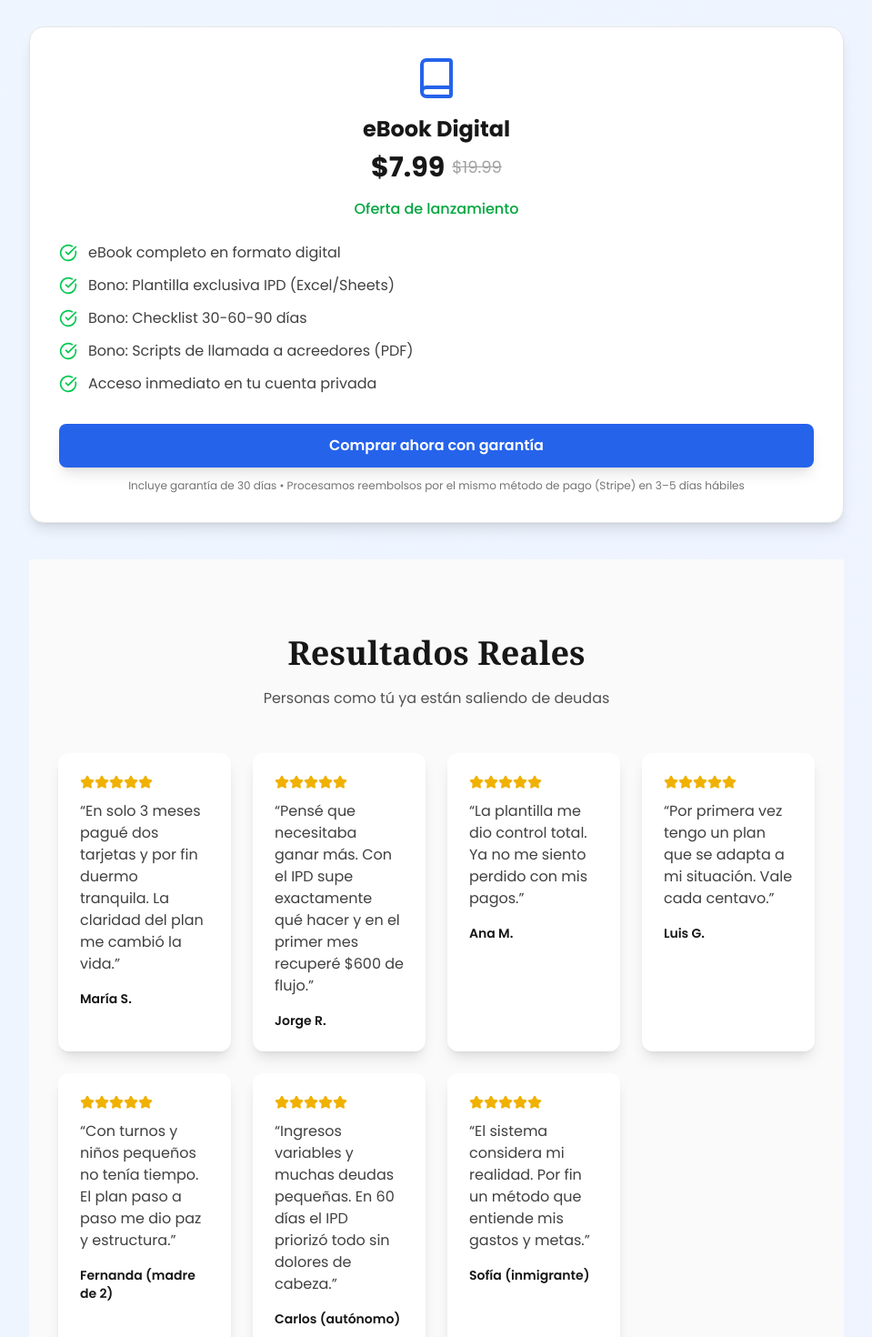
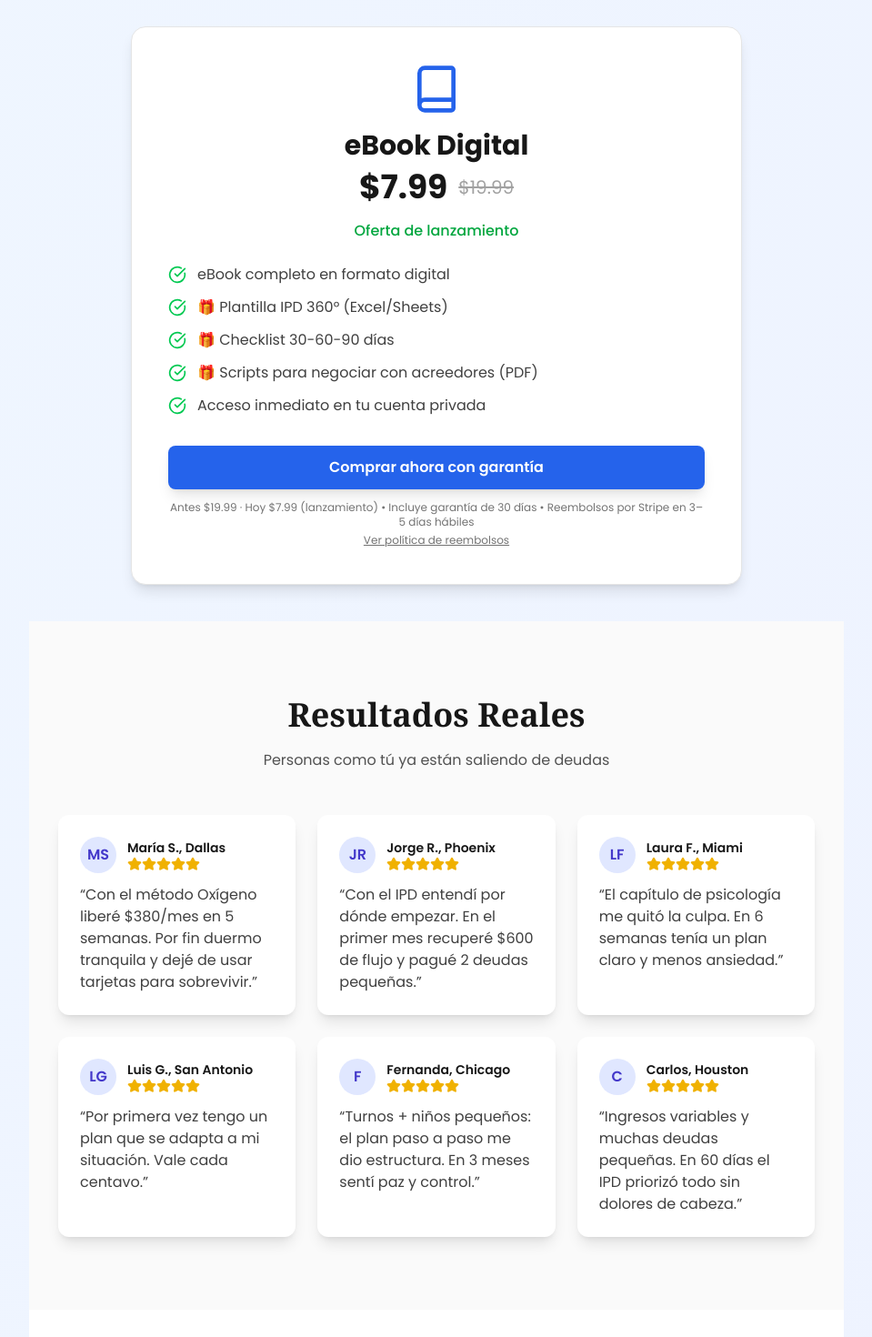
Before and after one commit to rolandorodriguez1229/deudafuerapazdentromew, a Next.js app: page /comprar in a window 1280 px wide. Shown: the part 520-1990 px from the top of the page at 91% size, without its empty margins (160-1119 px from the left). Built offline with nearby package versions, Linux system fonts and the light colour scheme.

Commit message:
Se modificaron copys para crear maquina de ventas

```diff
--- a/src/app/comprar/page.tsx
+++ b/src/app/comprar/page.tsx
@@ -26,15 +26,15 @@ export default function ComprarPage() {
               </p>
             </div>
 
-            <div className="grid md:grid-cols-1 gap-8">
+            <div className="grid md:grid-cols-1 gap-8 place-items-center">
               {/* eBook Digital único */}
-              <div className="bg-white rounded-2xl shadow-lg p-8 border border-neutral-200">
+              <div className="bg-white rounded-2xl shadow-lg p-10 border border-neutral-200 w-full max-w-2xl">
                 <div className="text-center mb-6">
-                  <Book className="h-12 w-12 text-primary-600 mx-auto mb-4" />
-                  <h3 className="text-2xl font-bold text-neutral-900 mb-2">eBook Digital</h3>
-                  <div className="flex items-center justify-center space-x-2 mb-4">
-                    <span className="text-3xl font-bold text-neutral-900">$7.99</span>
-                    <span className="text-lg text-neutral-400 line-through">$19.99</span>
+                  <Book className="h-14 w-14 text-primary-600 mx-auto mb-4" />
+                  <h3 className="text-3xl font-bold text-neutral-900 mb-2">eBook Digital</h3>
+                  <div className="flex items-center justify-center space-x-3 mb-4">
+                    <span className="text-4xl font-bold text-neutral-900">$7.99</span>
+                    <span className="text-xl text-neutral-400 line-through">$19.99</span>
                   </div>
                   <p className="text-green-600 font-medium">Oferta de lanzamiento</p>
                 </div>
@@ -46,15 +46,15 @@ export default function ComprarPage() {
                   </li>
                   <li className="flex items-start space-x-3">
                     <CheckCircle className="h-5 w-5 text-green-500 mt-0.5 flex-shrink-0" />
-                    <span className="text-neutral-700">Bono: Plantilla exclusiva IPD (Excel/Sheets)</span>
+                    <span className="text-neutral-700">🎁 Plantilla IPD 360° (Excel/Sheets)</span>
                   </li>
                   <li className="flex items-start space-x-3">
                     <CheckCircle className="h-5 w-5 text-green-500 mt-0.5 flex-shrink-0" />
-                    <span className="text-neutral-700">Bono: Checklist 30-60-90 días</span>
+                    <span className="text-neutral-700">🎁 Checklist 30-60-90 días</span>
                   </li>
                   <li className="flex items-start space-x-3">
                     <CheckCircle className="h-5 w-5 text-green-500 mt-0.5 flex-shrink-0" />
-                    <span className="text-neutral-700">Bono: Scripts de llamada a acreedores (PDF)</span>
+                    <span className="text-neutral-700">🎁 Scripts para negociar con acreedores (PDF)</span>
                   </li>
                   <li className="flex items-start space-x-3">
                     <CheckCircle className="h-5 w-5 text-green-500 mt-0.5 flex-shrink-0" />
@@ -65,7 +65,8 @@ export default function ComprarPage() {
                 <a className="w-full btn-primary block text-center" href="/checkout">
                   Comprar ahora con garantía
                 </a>
-                <p className="text-xs text-neutral-500 text-center mt-3">Incluye garantía de 30 días • Procesamos reembolsos por el mismo método de pago (Stripe) en 3–5 días hábiles</p>
+                <p className="text-xs text-neutral-500 text-center mt-3">Antes $19.99 · Hoy $7.99 (lanzamiento) • Incluye garantía de 30 días • Reembolsos por Stripe en 3–5 días hábiles</p>
+                <p className="text-xs text-neutral-500 text-center mt-1"><a className="underline" href="/garantia">Ver política de reembolsos</a></p>
               </div>
             </div>
 
--- /dev/null
+++ b/src/app/garantia/page.tsx
@@ -0,0 +1,51 @@
+export default function GarantiaPage() {
+  return (
+    <main>
+      <section className="py-16 bg-white">
+        <div className="section-container max-w-3xl">
+          <h1 className="heading-lg text-neutral-900 mb-4">Garantía y Reembolsos</h1>
+          <p className="text-neutral-700 mb-6">
+            Confiamos totalmente en el método y queremos que compres sin riesgo. Por eso ofrecemos una
+            garantía clara y sencilla.
+          </p>
+
+          <div className="bg-neutral-50 border border-neutral-200 rounded-xl p-6 space-y-4">
+            <div>
+              <h2 className="font-semibold text-neutral-900 mb-1">Garantía de 30 días</h2>
+              <p className="text-neutral-700">
+                Prueba el método durante 30 días. Si no liberas al menos el doble de lo que pagaste por el libro,
+                te devolvemos tu dinero. Sin preguntas.
+              </p>
+            </div>
+
+            <div>
+              <h2 className="font-semibold text-neutral-900 mb-1">Cómo solicitar un reembolso</h2>
+              <ul className="list-disc pl-5 space-y-1 text-neutral-700">
+                <li>Escríbenos dentro de los 30 días posteriores a tu compra indicando tu email y número de pedido.</li>
+                <li>Procesamos reembolsos por el mismo método de pago (Stripe).</li>
+                <li>El abono suele reflejarse en 3–5 días hábiles, dependiendo de tu banco.</li>
+              </ul>
+            </div>
+
+            <div>
+              <h2 className="font-semibold text-neutral-900 mb-1">Condiciones</h2>
+              <ul className="list-disc pl-5 space-y-1 text-neutral-700">
+                <li>La garantía aplica a la compra del eBook digital “Deuda Fuera, Paz Dentro”.</li>
+                <li>No solicitamos explicaciones, pero agradecemos comentarios para mejorar.</li>
+                <li>Si tienes problemas con la descarga o acceso, te asistimos primero para que puedas probarlo.</li>
+              </ul>
+            </div>
+
+            <div>
+              <h2 className="font-semibold text-neutral-900 mb-1">Contacto</h2>
+              <p className="text-neutral-700">
+                ¿Necesitas ayuda con tu pedido? Escríbenos a
+                <span className="font-medium"> contacto@deudafuerapazdentro.com</span>
+              </p>
+            </div>
+          </div>
+        </div>
+      </section>
+    </main>
+  );
+}
--- a/src/app/page.tsx
+++ b/src/app/page.tsx
@@ -10,9 +10,7 @@ import BenefitsSection from '@/components/BenefitsSection';
 import WhyDifferentSection from '@/components/WhyDifferentSection';
 import TestimonialsSection from '@/components/TestimonialsSection';
 import AuthorSection from '@/components/AuthorSection';
-import LeadMagnetSection from '@/components/LeadMagnetSection';
 import ProductsSection from '@/components/ProductsSection';
-import MicroCTASection from '@/components/MicroCTASection';
 import GuaranteeSection from '@/components/GuaranteeSection';
 import FAQSection from '@/components/FAQSection';
 import FinalCTASection from '@/components/FinalCTASection';
@@ -34,12 +32,10 @@ export default function Home() {
       <SolutionSection />
       <TestimonialsSection />
       <AuthorSection />
-      <MicroCTASection />
       <ProductsSection />
       <GuaranteeSection />
       <FAQSection />
       <FinalCTASection />
-      <LeadMagnetSection />
       <StickyCTA />
       <Footer />
     </main>
--- a/src/components/FinalOfferSection.tsx
+++ b/src/components/FinalOfferSection.tsx
@@ -19,15 +19,17 @@ export default function FinalOfferSection() {
         <div className="bg-neutral-50 border border-neutral-200 rounded-xl p-6 mb-6">
           <div className="flex items-center justify-between">
             <div className="text-neutral-600">Precio normal</div>
-            <div className="line-through text-neutral-400">$14.99</div>
+            <div className="line-through text-neutral-400">$19.99</div>
           </div>
           <div className="flex items-center justify-between mt-2">
             <div className="text-neutral-900 font-semibold">Hoy solo</div>
             <div className="text-3xl font-bold text-accent-600">$7.99</div>
           </div>
-          <div className="mt-4 grid sm:grid-cols-2 gap-2 text-sm">
-            <div className="bg-white border border-neutral-200 rounded-lg p-3">✅ Plantilla exclusiva IPD</div>
-            <div className="bg-white border border-neutral-200 rounded-lg p-3">✅ Checklist 30-60-90 días</div>
+          <div className="mt-3 text-sm font-medium text-neutral-800">Hoy $7.99 e incluye estos 3 bonos de regalo:</div>
+          <div className="mt-3 grid sm:grid-cols-3 gap-2 text-sm">
+            <div className="bg-white border border-neutral-200 rounded-lg p-3">🎁 Plantilla IPD 360° (Excel/Sheets)</div>
+            <div className="bg-white border border-neutral-200 rounded-lg p-3">🎁 Checklist 30-60-90 días</div>
+            <div className="bg-white border border-neutral-200 rounded-lg p-3">🎁 Scripts para negociar con acreedores (PDF)</div>
           </div>
         </div>
         <p className="text-neutral-700 mb-6">
@@ -35,6 +37,7 @@ export default function FinalOfferSection() {
         </p>
         <div className="text-center">
           <button onClick={handleCheckout} className="btn-urgent text-lg py-4">Sí, quiero mi copia por solo $7.99</button>
+          <div className="text-xs text-neutral-500 mt-2">Antes $19.99 · Hoy $7.99 (lanzamiento)</div>
           <p className="text-xs text-neutral-500 mt-3">⚡ Oferta válida solo durante la semana de lanzamiento o hasta agotar las primeras 100 copias digitales.</p>
         </div>
       </div>
--- a/src/components/Footer.tsx
+++ b/src/components/Footer.tsx
@@ -18,7 +18,7 @@ export default function Footer() {
   const legal = [
     { name: 'Política de Privacidad', href: '/privacidad' },
     { name: 'Términos de Uso', href: '/terminos' },
-    { name: 'Garantía', href: '/garantia' },
+    { name: 'Política de reembolsos', href: '/garantia' },
   ];
 
   return (
@@ -120,10 +120,11 @@ export default function Footer() {
 
         {/* Bottom */}
         <div className="border-t border-primary-800 mt-12 pt-8 flex flex-col md:flex-row justify-between items-center">
-          <p className="text-blue-300 text-sm mb-4 md:mb-0">
-            © 2024 Deuda Fuera, Paz Dentro. Todos los derechos reservados.
+          <p className="text-blue-300 text-sm mb-2 md:mb-0">
+            © 2024 Deuda Fuera, Paz Dentro. IPD™ es un método propietario de Rolando Rodríguez. Todos los derechos reservados.
           </p>
           <div className="flex items-center space-x-6">
+            <a href="mailto:contacto@deudafuerapazdentro.com" className="text-blue-300 text-sm underline">contacto@deudafuerapazdentro.com</a>
             <span className="text-blue-300 text-sm">Síguenos:</span>
             <div className="flex space-x-4">
               <Link
--- a/src/components/GuaranteeSection.tsx
+++ b/src/components/GuaranteeSection.tsx
@@ -9,9 +9,9 @@ export default function GuaranteeSection() {
             <ShieldCheck className="h-8 w-8 text-green-600" />
           </div>
           <div>
-            <h3 className="heading-md text-neutral-900 mb-3">Garantía Incondicional de 30 Días</h3>
-            <p className="text-neutral-700 mb-4">Prueba el sistema sin riesgo. Si en 30 días no ves claridad y progreso real con tus deudas, te devolvemos el 100% de tu dinero. Sin preguntas.</p>
-            <p className="text-neutral-600">Creemos tanto en el poder del IPD® que asumimos todo el riesgo por ti.</p>
+            <h3 className="heading-md text-neutral-900 mb-3">Garantía 30 días — sin riesgo</h3>
+            <p className="text-neutral-700 mb-4">Prueba el método durante 30 días. Si no liberas al menos el doble de lo que pagaste por el libro, te devolvemos tu dinero. Sin preguntas.</p>
+            <p className="text-neutral-600">Consulta los detalles en nuestra <a href="/garantia" className="text-primary-600 underline">política de reembolsos</a> o escríbenos a <a href="mailto:contacto@deudafuerapazdentro.com" className="text-primary-600 underline">contacto@deudafuerapazdentro.com</a>.</p>
           </div>
         </div>
       </div>
--- a/src/components/HeroSection.tsx
+++ b/src/components/HeroSection.tsx
@@ -21,12 +21,12 @@ export default function HeroSection() {
 
             {/* Main Headline */}
             <h1 className="font-serif text-4xl md:text-5xl lg:text-6xl font-bold leading-tight text-white text-balance">
-              Libérate de tus deudas y recupera la paz que mereces en <span className="text-yellow-400">solo 15 minutos al día</span>.
+              Libérate de tus deudas en <span className="text-yellow-400">15 minutos al día</span> con el método que me sacó de $90,000.
             </h1>
 
             {/* Subheadline */}
             <p className="text-xl text-white/90 leading-relaxed max-w-2xl">
-              Descubre el método probado que me sacó de <span className="font-semibold">$90,000</span> de deudas y que ya está ayudando a cientos de personas a crear un plan real, simple y efectivo para volver a respirar.
+              Recupera tu paz financiera sin fórmulas complicadas ni ingresos millonarios.
             </p>
 
             {/* Stats */}
@@ -48,18 +48,22 @@ export default function HeroSection() {
             {/* CTA Buttons */}
             <div className="flex flex-col sm:flex-row gap-4 pt-4">
               <Link
-                href="/plantilla-gratuita"
+                href="/checkout"
                 className="btn-urgent transform hover:scale-105 inline-flex items-center justify-center group"
               >
-                Quiero mi plan anti-deuda ahora
+                Quiero mi paz financiera por $7.99
                 <ArrowRight className="ml-2 h-5 w-5 group-hover:translate-x-1 transition-transform" />
               </Link>
               <Link
-                href="/comprar"
+                href="#por-que-diferente"
                 className="bg-transparent border-2 border-white text-white hover:bg-white hover:text-blue-900 font-semibold py-4 px-8 rounded-lg transition-all duration-300"
               >
-                Comprar ahora con garantía
+                Ver cómo funciona
               </Link>
+            </div>
+            <div className="text-sm text-white/80 pt-1">Antes $19.99 · Hoy $7.99 (lanzamiento)</div>
+            <div className="text-xs text-white/80 pt-1">
+              <Link href="/garantia" className="underline">Ver política de reembolsos</Link>
             </div>
 
             {/* Conversion bullets */}
@@ -82,7 +86,7 @@ export default function HeroSection() {
             <div className="flex items-center space-x-4 pt-4">
               <div className="flex items-center space-x-1">
                 <TrendingUp className="h-4 w-4 text-accent-400" />
-                <span className="text-sm text-white/80">Miles de personas ya recuperaron su paz financiera</span>
+                <span className="text-sm text-white/80">Cientos de lectores ya recuperaron su paz financiera</span>
               </div>
             </div>
           </div>
--- a/src/components/ProductsSection.tsx
+++ b/src/components/ProductsSection.tsx
@@ -11,9 +11,9 @@ export default function ProductsSection() {
       description: "Oferta de lanzamiento: eBook + bonos incluidos",
       features: [
         "eBook completo en formato digital",
-        "Bono: Plantilla exclusiva IPD (Excel/Sheets)",
-        "Bono: Checklist 30-60-90 días",
-        "Bono: Scripts de llamada a acreedores (PDF)",
+        "🎁 Plantilla IPD 360° (Excel/Sheets)",
+        "🎁 Checklist 30-60-90 días",
+        "🎁 Scripts para negociar con acreedores (PDF)",
         "Acceso inmediato",
         "Garantía 30 días"
       ],
@@ -42,16 +42,10 @@ export default function ProductsSection() {
           </p>
         </div>
 
-        <div className="grid md:grid-cols-2 lg:grid-cols-4 gap-8">
+        <div className="grid grid-cols-1 gap-8 place-items-center">
           {products.map((product, index) => (
-            <div key={index} className={`relative bg-white rounded-2xl shadow-lg hover:shadow-xl transition-all duration-300 transform hover:-translate-y-2 ${product.popular ? 'ring-2 ring-accent-500' : 'border border-neutral-200'}`}>
-              {product.popular && (
-                <div className="absolute -top-4 left-1/2 transform -translate-x-1/2">
-                  <div className="bg-accent-500 text-white px-4 py-2 rounded-full text-sm font-bold">
-                    MÁS POPULAR
-                  </div>
-                </div>
-              )}
+            <div key={index} className={`relative bg-white rounded-2xl shadow-lg hover:shadow-xl transition-all duration-300 transform hover:-translate-y-2 ${product.popular ? 'ring-2 ring-accent-500' : 'border border-neutral-200'} w-full max-w-2xl`}>
+              {/* Popular badge removed per request */}
 
               {product.comingSoon && (
                 <div className="absolute top-4 right-4">
--- a/src/components/TestimonialsSection.tsx
+++ b/src/components/TestimonialsSection.tsx
@@ -1,40 +1,47 @@
 import { Star } from 'lucide-react';
 
-const testimonials = [
+type Testimonial = {
+  name: string;
+  location?: string;
+  text: string;
+  rating: number;
+};
+
+const testimonials: Testimonial[] = [
   {
     name: 'María S.',
-    text: 'En solo 3 meses pagué dos tarjetas y por fin duermo tranquila. La claridad del plan me cambió la vida.',
+    location: 'Dallas',
+    text: 'Con el método Oxígeno liberé $380/mes en 5 semanas. Por fin duermo tranquila y dejé de usar tarjetas para sobrevivir.',
     rating: 5,
   },
   {
     name: 'Jorge R.',
-    text: 'Pensé que necesitaba ganar más. Con el IPD supe exactamente qué hacer y en el primer mes recuperé $600 de flujo.',
+    location: 'Phoenix',
+    text: 'Con el IPD entendí por dónde empezar. En el primer mes recuperé $600 de flujo y pagué 2 deudas pequeñas.',
     rating: 5,
   },
   {
-    name: 'Ana M.',
-    text: 'La plantilla me dio control total. Ya no me siento perdido con mis pagos.',
+    name: 'Laura F.',
+    location: 'Miami',
+    text: 'El capítulo de psicología me quitó la culpa. En 6 semanas tenía un plan claro y menos ansiedad.',
     rating: 5,
   },
   {
     name: 'Luis G.',
+    location: 'San Antonio',
     text: 'Por primera vez tengo un plan que se adapta a mi situación. Vale cada centavo.',
     rating: 5,
   },
-  // Personas específicas
   {
-    name: 'Fernanda (madre de 2)',
-    text: 'Con turnos y niños pequeños no tenía tiempo. El plan paso a paso me dio paz y estructura.',
+    name: 'Fernanda',
+    location: 'Chicago',
+    text: 'Turnos + niños pequeños: el plan paso a paso me dio estructura. En 3 meses sentí paz y control.',
     rating: 5,
   },
   {
-    name: 'Carlos (autónomo)',
+    name: 'Carlos',
+    location: 'Houston',
     text: 'Ingresos variables y muchas deudas pequeñas. En 60 días el IPD priorizó todo sin dolores de cabeza.',
-    rating: 5,
-  },
-  {
-    name: 'Sofía (inmigrante)',
-    text: 'El sistema considera mi realidad. Por fin un método que entiende mis gastos y metas.',
     rating: 5,
   },
 ];
@@ -48,18 +55,33 @@ export default function TestimonialsSection() {
           <p className="text-neutral-600">Personas como tú ya están saliendo de deudas</p>
         </div>
 
-        <div className="grid md:grid-cols-2 lg:grid-cols-4 gap-6">
-          {testimonials.map((t) => (
-            <div key={t.name} className="bg-white rounded-xl p-6 shadow-lg">
-              <div className="flex items-center mb-3">
-                {Array.from({ length: t.rating }).map((_, i) => (
-                  <Star key={i} className="h-4 w-4 text-yellow-500 fill-yellow-500" />
-                ))}
+        <div className="grid md:grid-cols-2 lg:grid-cols-3 gap-6">
+          {testimonials.map((t) => {
+            const initials = t.name
+              .split(' ')
+              .map((p) => p.charAt(0))
+              .join('')
+              .slice(0, 2)
+              .toUpperCase();
+            return (
+              <div key={t.name} className="bg-white rounded-xl p-6 shadow-lg">
+                <div className="flex items-center gap-3 mb-3">
+                  <div className="w-10 h-10 rounded-full bg-accent-100 text-accent-700 flex items-center justify-center font-semibold">
+                    {initials}
+                  </div>
+                  <div>
+                    <div className="text-sm font-semibold text-neutral-900">{t.name}{t.location ? `, ${t.location}` : ''}</div>
+                    <div className="flex">
+                      {Array.from({ length: t.rating }).map((_, i) => (
+                        <Star key={i} className="h-4 w-4 text-yellow-500 fill-yellow-500" />
+                      ))}
+                    </div>
+                  </div>
+                </div>
+                <p className="text-neutral-700">“{t.text}”</p>
               </div>
-              <p className="text-neutral-700 mb-4">“{t.text}”</p>
-              <p className="text-sm font-semibold text-neutral-900">{t.name}</p>
-            </div>
-          ))}
+            );
+          })}
         </div>
       </div>
     </section>
--- a/src/components/WhyDifferentSection.tsx
+++ b/src/components/WhyDifferentSection.tsx
@@ -1,6 +1,6 @@
 export default function WhyDifferentSection() {
   return (
-    <section className="py-16 bg-white">
+    <section className="py-16 bg-white" id="por-que-diferente">
       <div className="section-container max-w-5xl">
         <h2 className="heading-lg text-neutral-900 mb-4">¿Por qué este método es diferente?</h2>
         <p className="text-neutral-700 mb-6">Los métodos tradicionales hablan de Bola de Nieve o Avalancha. Aquí además tienes el Método Oxígeno Rápido para cuando tu IPD es alto y necesitas flujo inmediato.</p>
```
Also changed, not shown: src/components/FAQSection.tsx (+6 -2 lines).
